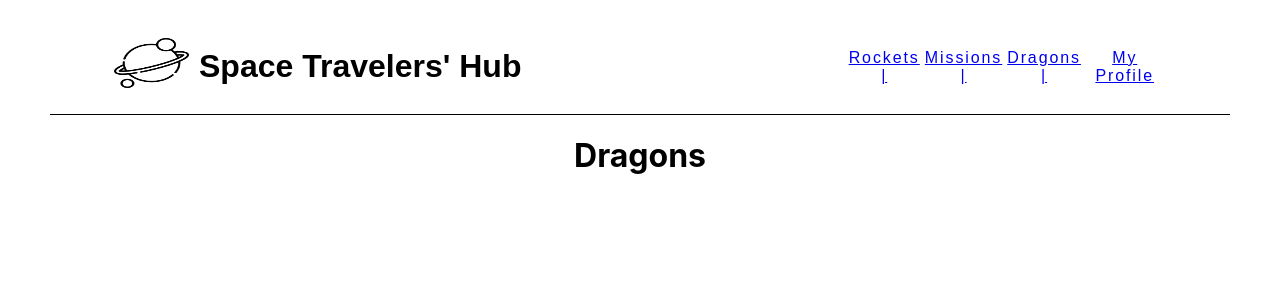
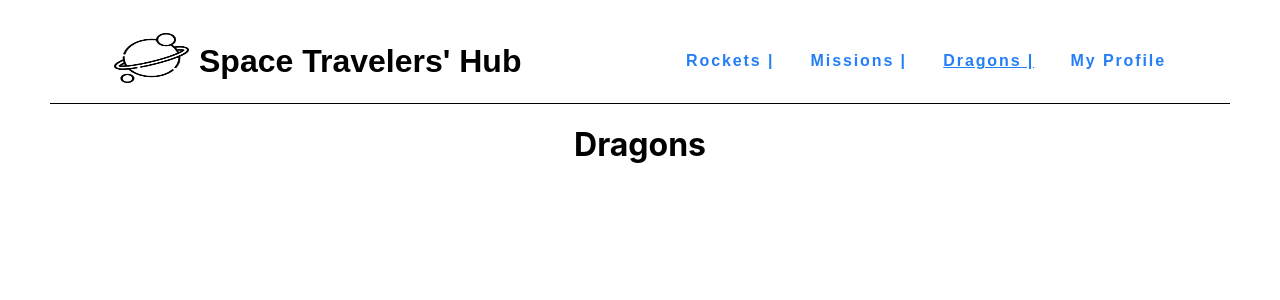
Before and after one commit to Cisco-the-wayword/React-group-project, a React (Create React App) app: page /dragons in a window 1280 px wide. Shown: the top 300 px of the page. Built offline with nearby package versions, Linux system fonts and the light colour scheme.

Commit message:
Update styles for Header

```diff
--- a/src/App.css
+++ b/src/App.css
@@ -76,9 +76,10 @@
   justify-content: space-between;
   align-items: center;
   letter-spacing: 1.9px;
-  width: 20rem;
+  width: 30rem;
   list-style: none;
   color: #007fff;
+  gap: 20px;
 }
 
 .navLinks li {
--- a/src/Styles/Header.css
+++ b/src/Styles/Header.css
@@ -29,3 +29,14 @@ nav {
   align-items: center;
   gap: 30px;
 }
+
+.menu_item {
+  font-size: 1rem;
+  font-weight: 600;
+  color: rgb(36, 127, 247);
+  text-decoration: none;
+}
+
+.active {
+  text-decoration: underline;
+}
```
